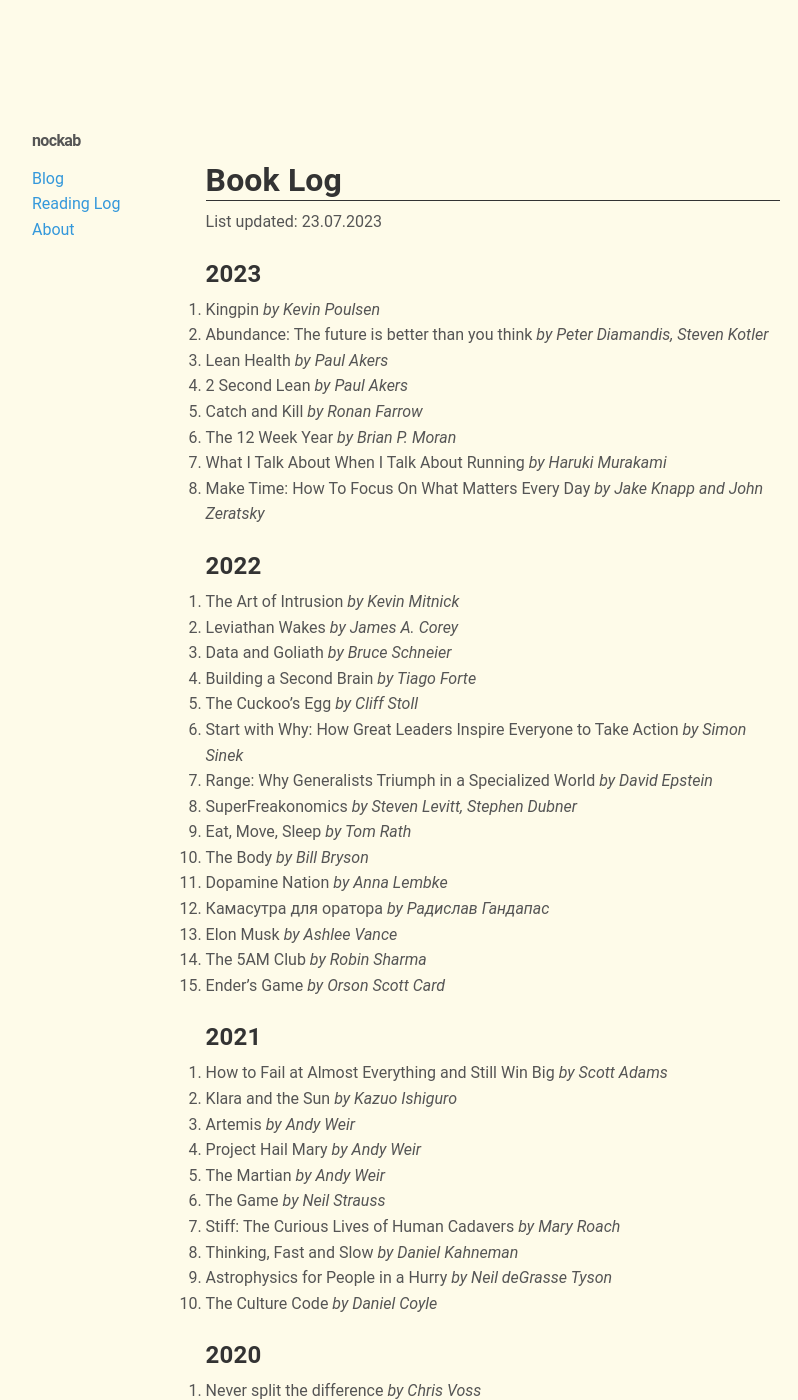
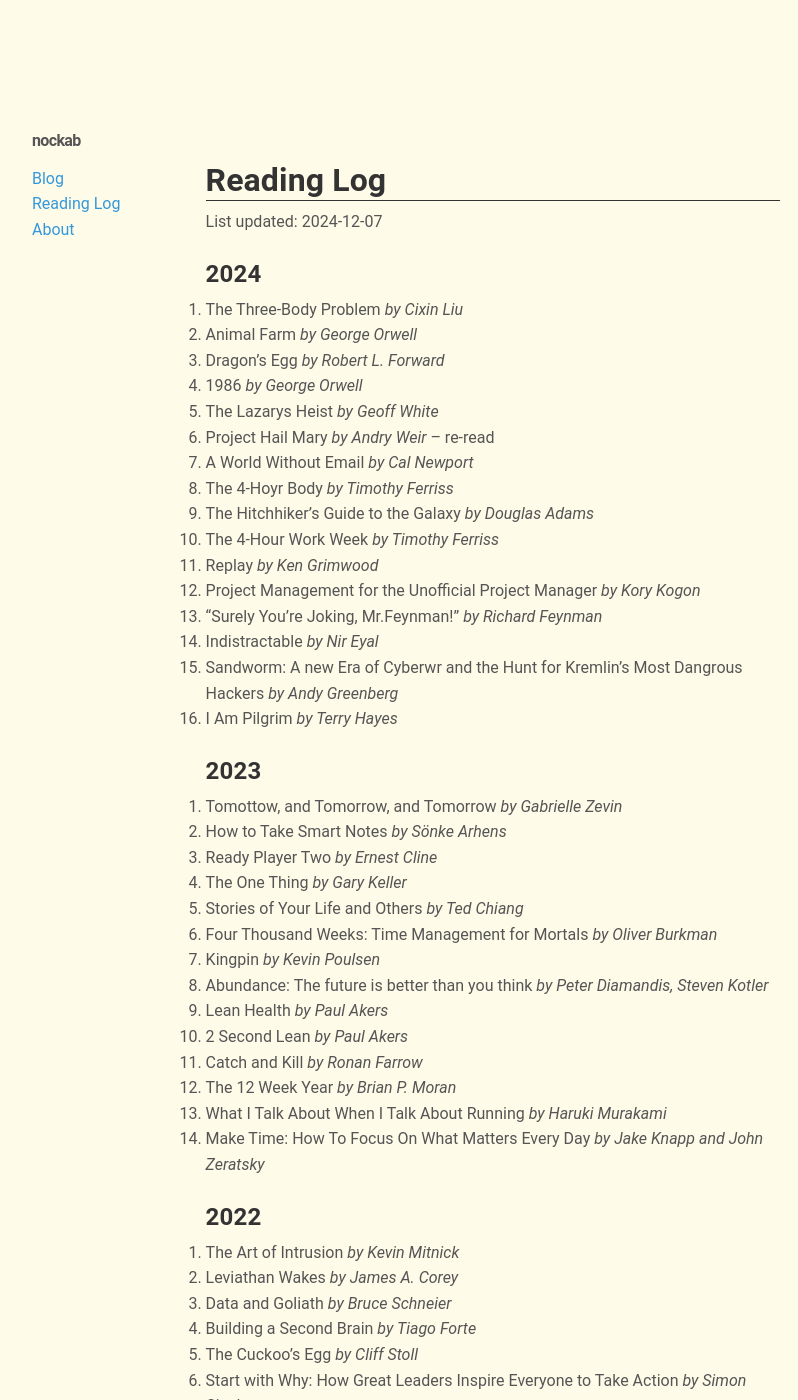
Before and after one commit to nockab/nockab.github.io, a Jekyll site: the page built from _pages/books.markdown, in a window 1280 px wide and 1400 px high. Shown: the whole window, without its empty margins (224-1022 px from the left). Built offline with Jekyll 4.4.1, drawn with Linux system fonts in a browser that asks for light colours.

Commit message:
Update books.markdown
list update

```diff
--- a/_pages/books.markdown
+++ b/_pages/books.markdown
@@ -1,20 +1,44 @@
 ---
 layout: default
-title: Books
+title: Reading Log
 permalink: /books/
 ---
-# Book Log
-List updated: 23.07.2023
+# Reading Log
+List updated: 2024-12-07
+
+## 2024
+1. The Three-Body Problem *by Cixin Liu*
+2. Animal Farm *by George Orwell*
+3. Dragon's Egg *by Robert L. Forward*
+4. 1986 *by George Orwell*
+5. The Lazarys Heist *by Geoff White*
+6. Project Hail Mary *by Andry Weir* – re-read
+7. A World Without Email *by Cal Newport*
+8. The 4-Hoyr Body *by Timothy Ferriss*
+9. The Hitchhiker's Guide to the Galaxy *by Douglas Adams*
+10. The 4-Hour Work Week *by Timothy Ferriss*
+11. Replay *by Ken Grimwood*
+12. Project Management for the Unofficial Project Manager *by Kory Kogon*
+13. "Surely You're Joking, Mr.Feynman!" *by Richard Feynman*
+14. Indistractable *by Nir Eyal*
+15. Sandworm: A new Era of Cyberwr and the Hunt for Kremlin's Most Dangrous Hackers *by Andy Greenberg*
+16. I Am Pilgrim *by Terry Hayes*
 
 ## 2023
-1. Kingpin *by Kevin Poulsen*
-2. Abundance: The future is better than you think *by Peter Diamandis, Steven Kotler*
-3. Lean Health *by Paul Akers*
-4. 2 Second Lean *by Paul Akers*
-5. Catch and Kill *by Ronan Farrow*
-6. The 12 Week Year *by Brian P. Moran*
-7. What I Talk About When I Talk About Running *by Haruki Murakami*
-8. Make Time: How To Focus On What Matters Every Day *by Jake Knapp and John Zeratsky*
+2. Tomottow, and Tomorrow, and Tomorrow *by Gabrielle Zevin*
+3. How to Take Smart Notes *by Sönke Arhens*
+4. Ready Player Two *by Ernest Cline*
+5. The One Thing *by Gary Keller*
+6. Stories of Your Life and Others *by Ted Chiang*
+7. Four Thousand Weeks: Time Management for Mortals *by Oliver Burkman*
+8. Kingpin *by Kevin Poulsen*
+9. Abundance: The future is better than you think *by Peter Diamandis, Steven Kotler*
+10. Lean Health *by Paul Akers*
+11. 2 Second Lean *by Paul Akers*
+12. Catch and Kill *by Ronan Farrow*
+13. The 12 Week Year *by Brian P. Moran*
+14. What I Talk About When I Talk About Running *by Haruki Murakami*
+15. Make Time: How To Focus On What Matters Every Day *by Jake Knapp and John Zeratsky*
 
 ## 2022
 1. The Art of Intrusion *by Kevin Mitnick*
```
